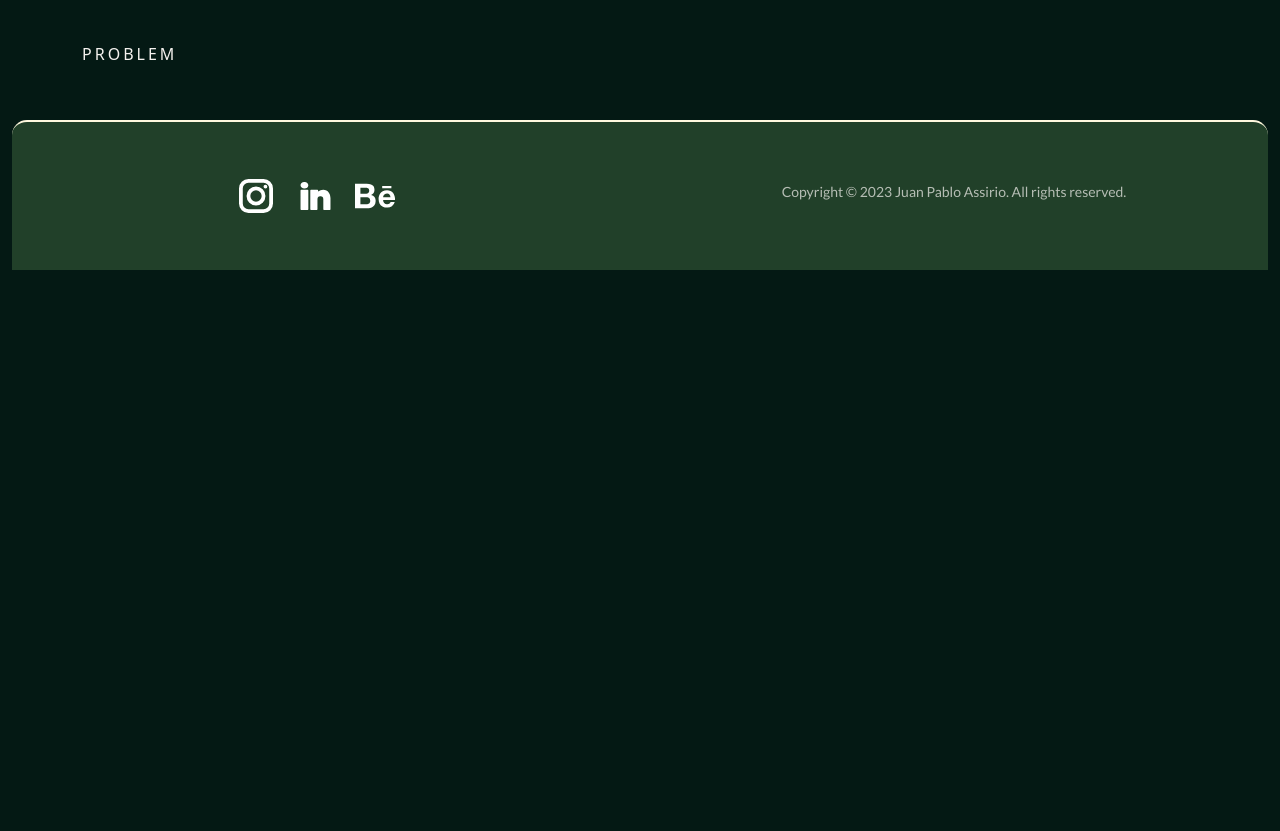
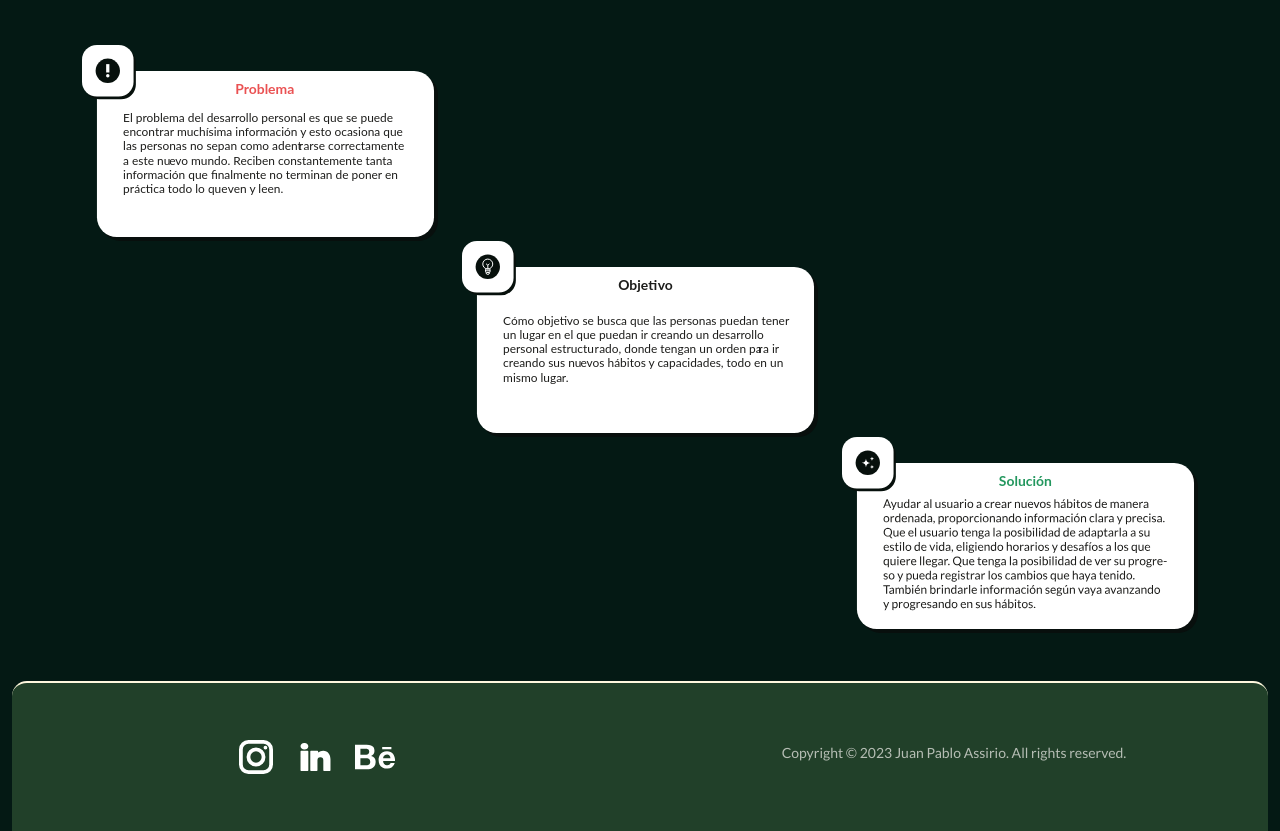
Before and after one commit to juampiAssi/PF_Assirio, a website: page pages/projects.html in a window 1280 px wide. Shown: the part 957-1788 px from the top of the page. Before the commit the page ends 1227 px from the top, so only its background shows below. Drawn offline with nearby package versions, Linux system fonts and the light colour scheme; files whose address does not match are found by name.

Commit message:
agrego nuevas imagenes para mi section en page projects

```diff
--- a/pages/projects.html
+++ b/pages/projects.html
@@ -91,8 +91,20 @@
 
     <!-- SECTION -->
     <section class="container">
-        <div class="row">
-            <h6>PROBLEM</h6>
+        <div class="row align-items-start">
+            <div class="col-xl-4 d-flex flex-column cardSection">
+                <img src="../assets/img/cardPoblem.svg" alt="">
+            </div>
+        </div>
+        <div class="row justify-content-center">
+            <div class="col-xl-4">
+                <img src="../assets/img/cardObjetivo.svg" alt="">
+            </div>
+        </div>
+        <div class="row 4 justify-content-end">
+            <div class="col-xl-4">
+                <img src="../assets/img/cardSolution.svg" alt="">
+            </div>
         </div>
     </section>
 
```
Also changed, not shown: scss/_card.scss (+7 -0 lines), scss/_section.scss (added, +13 -0 lines), assets/img/cardObjetivo.svg (added), assets/img/cardPoblem.svg (added), assets/img/cardSolution.svg (added), css/style.css, scss/_section.css (deleted), 1 other file.
